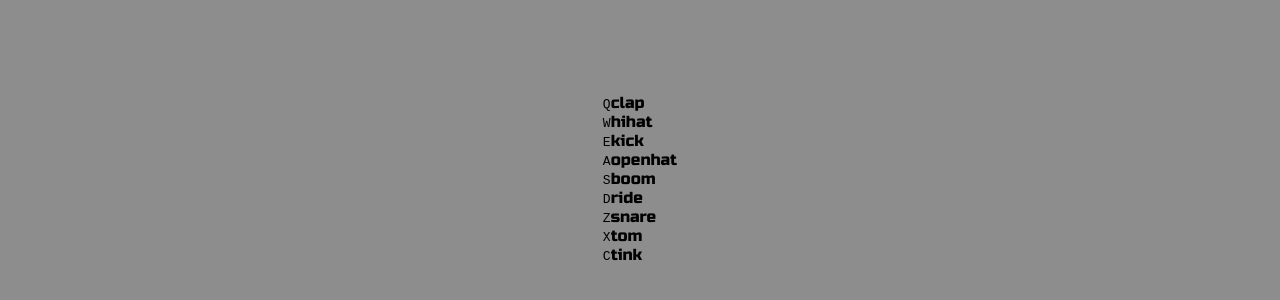
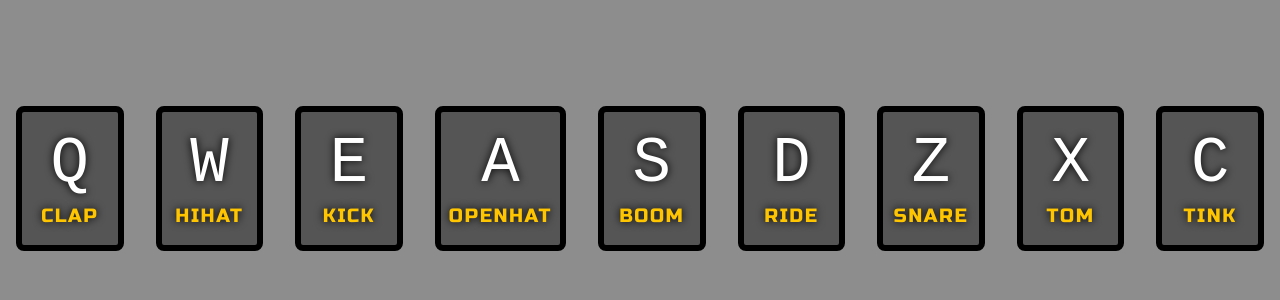
Before and after one commit to shaonkabir8/drum-machine, a React (Create React App) app: page / in a window 1280 px wide. Shown: the part 222-522 px from the top of the page. Built offline with nearby package versions, Linux system fonts and the light colour scheme.

Commit message:
Style: add Styles for Drum Machine

```diff
--- a/src/styles/App.scss
+++ b/src/styles/App.scss
@@ -11,9 +11,41 @@ body {
   background-color: lighten(grey, 5%);
 }
 
-#root {
+.keys {
   display: flex;
   justify-content: center;
   align-items: center;
   height: 100vh;
 }
+
+.key {
+  border: .4rem solid black;
+  border-radius: .5rem;
+  margin: 1rem;
+  font-size: 1.5rem;
+  padding: 1rem .5rem;
+  transition: all .07s ease;
+  width: 10rem;
+  text-align: center;
+  color: white;
+  background: rgba(0,0,0,0.4);
+  text-shadow: 0 0 .5rem black;
+}
+
+.playing {
+  transform: scale(1.1);
+  border-color: #ffc600;
+  box-shadow: 0 0 1rem #ffc600;
+}
+
+kbd {
+  display: block;
+  font-size: 4rem;
+}
+
+.sound {
+  font-size: 1.2rem;
+  text-transform: uppercase;
+  letter-spacing: .1rem;
+  color: #ffc600;
+}
```
